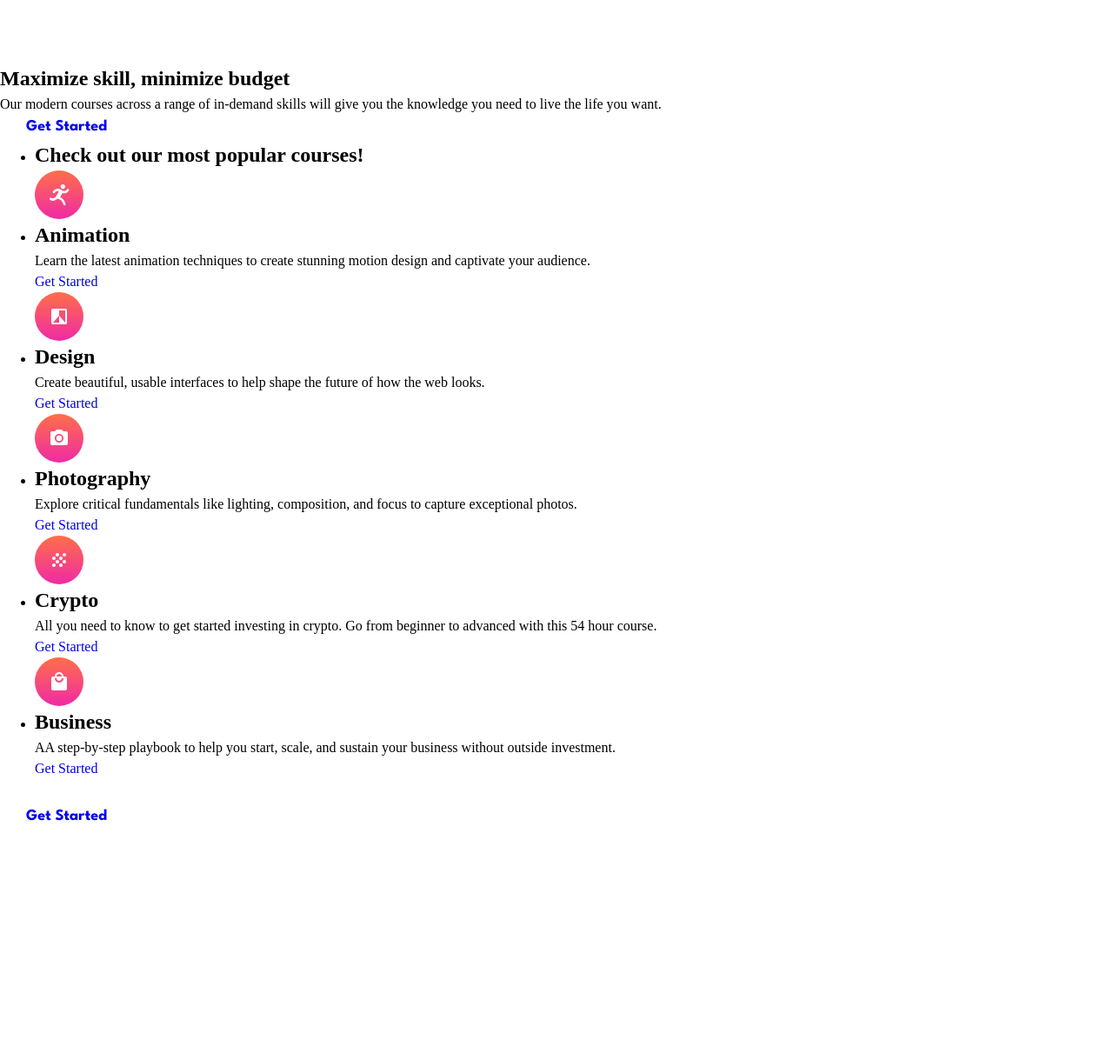
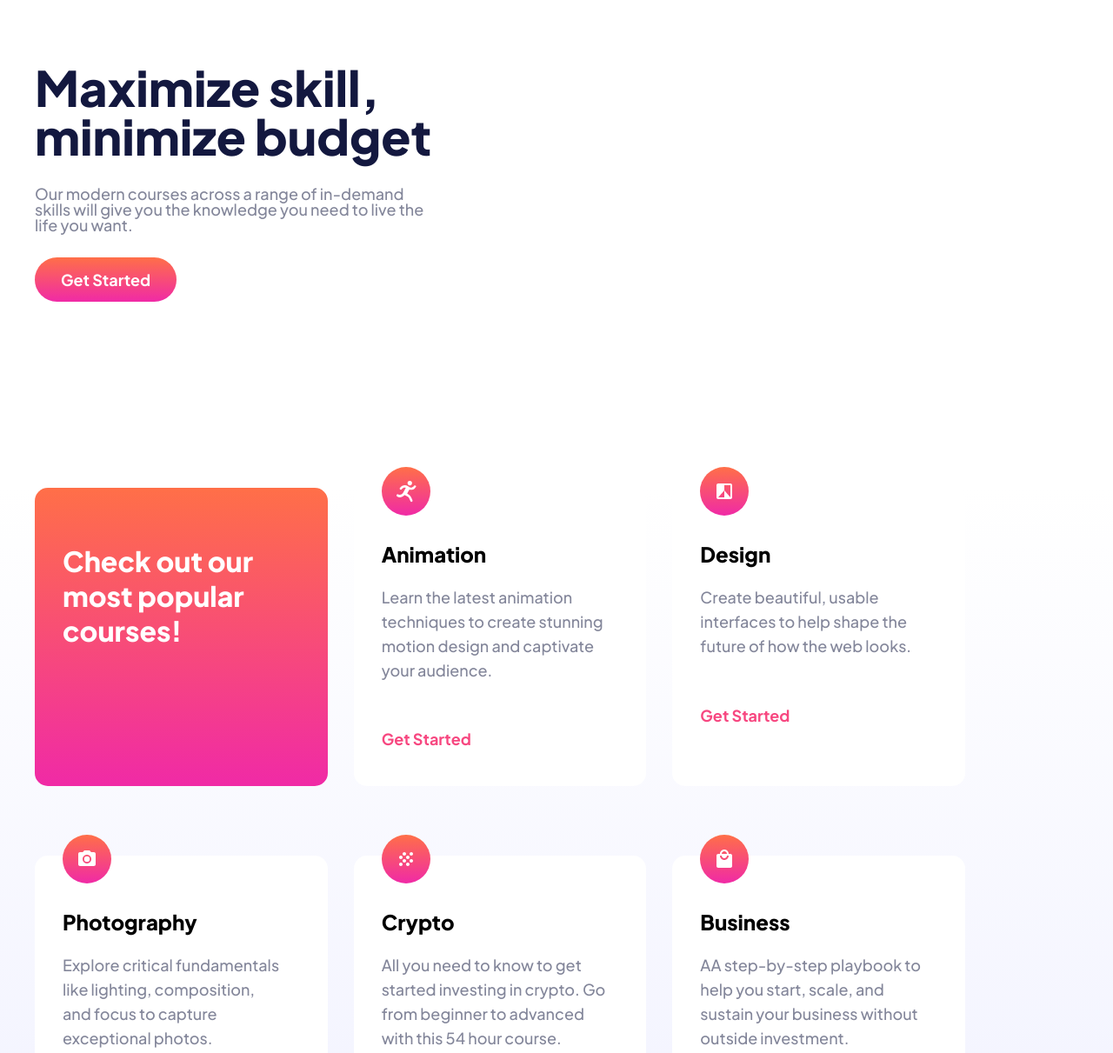
Before and after one commit to viniciusshenri96/skilled-e-learning-landing-page, a plain HTML site: page index.html in a window 1280 px wide. Shown: the part 180-1391 px from the top of the page at 87% size. Before the commit the page ends 1141 px from the top, so only its background shows below. Drawn offline with Linux system fonts and the light colour scheme.

Commit message:
:lipstick: feat: defining CSS for the footer and course section

```diff
--- a/assets/css/style.css
+++ b/assets/css/style.css
@@ -10,39 +10,40 @@
     --color4: #F74780;
     --color5: #FFA7C3;
     --color6: #FFFFFF;
-    --color7: linear-gradient(90deg,#f02aa6 100%, #ff6f48 26%);
+    --color7: linear-gradient(90deg,rgb(240, 42, 166) 100%, #ff6f48 26%);
     --color8: linear-gradient(90deg,rgba(72, 81, 255, 1) 100%, rgba(240, 42, 166, 1) 26%);
 }
 
 /* VARIABLES FONT */
 
 .font-XL {
-    font: 800 3.5rem / 1 "League Spartan", sans-serif;
+    font: 800 3.5rem / 1 "Plus Jakarta Sans", sans-serif;
+    color: var(--color2);
 }
 
 .font-l {
-    font: 800 2.5rem / 1 "League Spartan", sans-serif;
+    font: 800 2.5rem / 1 "Plus Jakarta Sans", sans-serif;
 }
 
 .font-m {
-    font: 800 2rem / 1.25 "League Spartan", sans-serif;
+    font: 800 2rem / 1.25 "Plus Jakarta Sans", sans-serif;
 }
 
 .font-s {
-    font: 800 1.5rem / 1 "League Spartan", sans-serif;
+    font: 800 1.5rem / 1 "Plus Jakarta Sans", sans-serif;
 }
 
 .font-body-m {
-    font: 500 1.125rem / 1 "League Spartan", sans-serif;
+    font: 500 1.125rem / 1 "Plus Jakarta Sans", sans-serif;
 }
 
 .font-body-s {
-    font: 700 1rem / 1 "League Spartan", sans-serif;
+    font: 700 1rem / 1 "Plus Jakarta Sans", sans-serif;
 }
 
 /* BUTTON */
 .btn:link {
-    font: 700 1.125rem / 1.55 "League Spartan", sans-serif;
+    font: 700 1.125rem / 1.55 "Plus Jakarta Sans", sans-serif;
     padding: 14px 30px;
     border-radius: 100px;
 
@@ -103,6 +104,10 @@ h1, h2, h3, h4, h5, h6 {
   text-wrap: balance;
 }
 
+ul {
+    list-style: none;
+}
+
 /*
   10. Create a root stacking context
 */
@@ -127,3 +132,111 @@ h1, h2, h3, h4, h5, h6 {
     color: var(--color6);
     background: var(--color2);
 }
+
+/* HERO */
+.hero {
+    max-width: 1440px;
+    margin: 0 auto;
+    padding-left: 40px;
+    padding-right: 40px;
+
+    margin-bottom: 225px;
+}
+
+.hero__content {
+    max-width: 457px;
+}
+
+.hero__title {
+    margin-bottom: 30px;
+}
+
+.hero__desc {
+     color: var(--color3);
+     margin-bottom: 40px;
+     max-width: 38ch;
+}
+
+.btn-hero {
+     color: var(--color6);
+     background: linear-gradient(0deg,rgb(240, 42, 166) 0%, rgb(255, 111, 72) 100%);
+}
+
+.courses {
+   background: linear-gradient(0deg,#F0F1FF 0%, #FFFFFF 100%);
+}
+
+.courses__gradient {
+    max-width: 1440px;
+    margin: 0 auto;
+    /* padding-left: 40px;
+    padding-right: 40px; */
+}
+
+.courses__list {
+    max-width: 1110px;
+    display: grid;
+    grid-template-columns: repeat(3, 1fr);
+    justify-items: start;
+    row-gap: 80px;
+    column-gap: 30px;
+    padding-bottom: 140px;
+}
+
+.courses__item-check {
+    color: var(--color6);
+    padding: 64px 32px 138px 32px;
+    background: linear-gradient(0deg, #F02AA6 0%, #FF6F48 100%);
+    border-radius: 15px;
+
+}
+
+.courses__title{
+    max-width: 14ch;
+}
+
+.courses__item {
+
+   border-radius: 15px;
+   background-color: var(--color6);
+}
+
+.courses__item svg, .courses__item img{
+    margin-bottom: 32px;
+    margin-left: 32px;
+    margin-top: -24px;
+}
+
+.courses__content{
+    padding: 0 32px 40px 32px;
+}
+
+.courses__subtitle {
+    margin-bottom: 24px;
+}
+
+.courses__desc {
+    color: var(--color3);
+    margin-bottom: 52px;
+    max-width: 286px;
+    line-height: 1.55;
+}
+
+.courses__link:link {
+    /* background: none; */
+    padding: 0;
+    color: var(--color4);
+}
+
+.footer {
+  background-color: var(--color2);
+}
+
+.footer__container {
+  max-width: 1110px;
+  margin: 0 auto;
+  display: flex;
+  justify-content: space-between;
+  align-items: center;
+  padding: 32px 0;
+}
--- a/index.html
+++ b/index.html
@@ -21,20 +21,23 @@
 
     <main>
         <section class="hero">
-            <h1 class="hero__title">
+            <div class="hero__content">
+                <h1 class="hero__title font-XL">
                     Maximize skill, minimize budget
                 </h1>
-            <p class="hero__desc">
+                <p class="hero__desc font-body-m">
                     Our modern courses across a range of in-demand skills will give you the knowledge you need to live the life you want.
                 </p>
-            <a href="/" class="btn">Get Started</a>
+                <a href="/" class="btn btn-hero">Get Started</a>
+            </div>
         </section>
 
         <section class="courses">
+            <div class="courses__gradient">
                 <ul class="courses__list">
-                <li class="courses__item">
-                    <h2 class="courses__title">
-                        Check out our most popular courses!
+                    <li class="courses__item-check">
+                        <h2 class="courses__title font-m">
+                            Check out our<br> most popular courses!
                         </h2>
                     </li>
                     <li class="courses__item">
@@ -50,10 +53,15 @@
                                 <path d="M33.97 20.678c.565-.498.893-1.21.906-1.962A2.706 2.706 0 0 0 32.16 16a2.794 2.794 0 0 0-1.66.603 2.825 2.825 0 0 0-.854 1.962 2.69 2.69 0 0 0 4.325 2.113Zm-8.752.453c0 .05-.05.05-.1.1v.05a6.308 6.308 0 0 0-2.919 1.41c-.503.473-.958.995-1.358 1.559-1.006 1.408 1.358 2.766 2.315 1.358 1.257-1.762 2.816-2.264 4.527-1.71a141.96 141.96 0 0 0-2.717 5.181c-1.107 2.163-3.47 3.874-5.786 2.566a1.402 1.402 0 1 0-1.508 2.364 6.826 6.826 0 0 0 8.704-1.66c.05 0 .153.05.2.05 1.5.624 2.907 1.454 4.177 2.466.603.502 1.66 3.065 2.263 4.376a1.392 1.392 0 0 0 2.113.452c.393-.382.476-.982.202-1.456-.705-1.456-1.862-4.427-2.818-5.135a31.566 31.566 0 0 0-2.364-1.762l.1-.1a16.972 16.972 0 0 0-1.006-.605c.856-1.609 1.711-3.168 2.616-4.728 2.11.667 4.415.19 6.087-1.258.517-.46.973-.984 1.358-1.56.956-1.257-.905-2.515-2.012-1.66a.709.709 0 0 0-.153.202 4.36 4.36 0 0 1-2.013 1.66c-.05.05-.1.05-.1.1h-.051a4.146 4.146 0 0 1-3.622-.452l.101-.101h.05a.383.383 0 0 0-.201-.1 9.292 9.292 0 0 0-.956-.554 7.258 7.258 0 0 0-5.134-1.056l.005.003Z" fill="#FFF" fill-rule="nonzero" />
                             </g>
                         </svg>
-                    <h2 class="courses__subtitle">Animation</h2>
-                    <p class="courses__desc">Learn the latest animation techniques to create stunning motion design and captivate your audience.</p>
-                    <a href="/" class="courses__link">Get Started</a>
+                        <div class="courses__content">
+                            <h2 class="courses__subtitle font-s">Animation</h2>
+                            <p class="courses__desc font-body-m">Learn the latest animation techniques to create stunning motion design and captivate your audience.</p>
+                            <a href="/" class="btn courses__link">Get Started</a>
+
+                        </div>
                     </li>
+
+
                     <li class="courses__item">
                         <svg width="56" height="56" xmlns="http://www.w3.org/2000/svg" xmlns:xlink="http://www.w3.org/1999/xlink">
                             <defs>
@@ -68,35 +76,59 @@
                                 <use fill="#FFF" xlink:href="#b" transform="translate(19 19)" />
                             </g><!-- Code injected by live-server -->
                         </svg>
-                    <h2 class="courses__subtitle">Design</h2>
-                    <p class="courses__desc">Create beautiful, usable interfaces to help shape the future of how the web looks. </p>
-                    <a href="/" class="courses__link">Get Started</a>
+
+                        <div class="courses__content">
+                            <h2 class="courses__subtitle font-s">Design</h2>
+                            <p class="courses__desc font-body-m">Create beautiful, usable interfaces to help shape the future of how the web looks. </p>
+                            <a href="/" class="btn courses__link">Get Started</a>
+                        </div>
                     </li>
+
+
                     <li class="courses__item">
                         <img src="assets/img/icon-photography.svg" alt="">
-                    <h2 class="courses__subtitle">Photography</h2>
-                    <p class="courses__desc">Explore critical fundamentals like lighting, composition, and focus to capture exceptional photos.</p>
-                    <a href="/" class="courses__link">Get Started</a>
+
+                        <div class="courses__content">
+                            <h2 class="courses__subtitle font-s">Photography</h2>
+                            <p class="courses__desc font-body-m">Explore critical fundamentals like lighting, composition, and focus to capture exceptional photos.</p>
+                            <a href="/" class="btn courses__link">Get Started</a>
+                        </div>
                     </li>
+
+
+
                     <li class="courses__item">
                         <img src="assets/img/icon-crypto.svg" alt="">
-                    <h2 class="courses__subtitle">Crypto</h2>
-                    <p class="courses__desc">All you need to know to get started investing in crypto. Go from beginner to advanced with this 54 hour course.</p>
-                    <a href="/" class="courses__link">Get Started</a>
+                        <div class="courses__content">
+                            <h2 class="courses__subtitle font-s">Crypto</h2>
+                            <p class="courses__desc font-body-m">All you need to know to get started investing in crypto. Go from beginner to advanced with this 54 hour course.</p>
+                            <a href="/" class="btn courses__link">Get Started</a>
+                        </div>
                     </li>
+
+
+
                     <li class="courses__item">
                         <img src="assets/img/icon-business.svg" alt="">
-                    <h2 class="courses__subtitle">Business</h2>
-                    <p class="courses__desc">AA step-by-step playbook to help you start, scale, and sustain your business without outside investment.</p>
-                    <a href="/" class="courses__link">Get Started</a>
+
+                        <div class="courses__content">
+                            <h2 class="courses__subtitle font-s">Business</h2>
+                            <p class="courses__desc font-body-m">AA step-by-step playbook to help you start, scale, and sustain your business without outside investment.</p>
+                            <a href="/" class="btn courses__link">Get Started</a>
+
+                        </div>
                     </li>
                 </ul>
+            </div>
+
         </section>
     </main>
 
     <footer class="footer">
+        <div class="footer__container">
             <img src="assets/img/logo-light.svg" alt="logo skilled light">
             <a href="/" class="btn">Get Started</a>
+        </div>
     </footer>
 </body>
 
```
Lines whose indentation alone changed are shown as unchanged.
